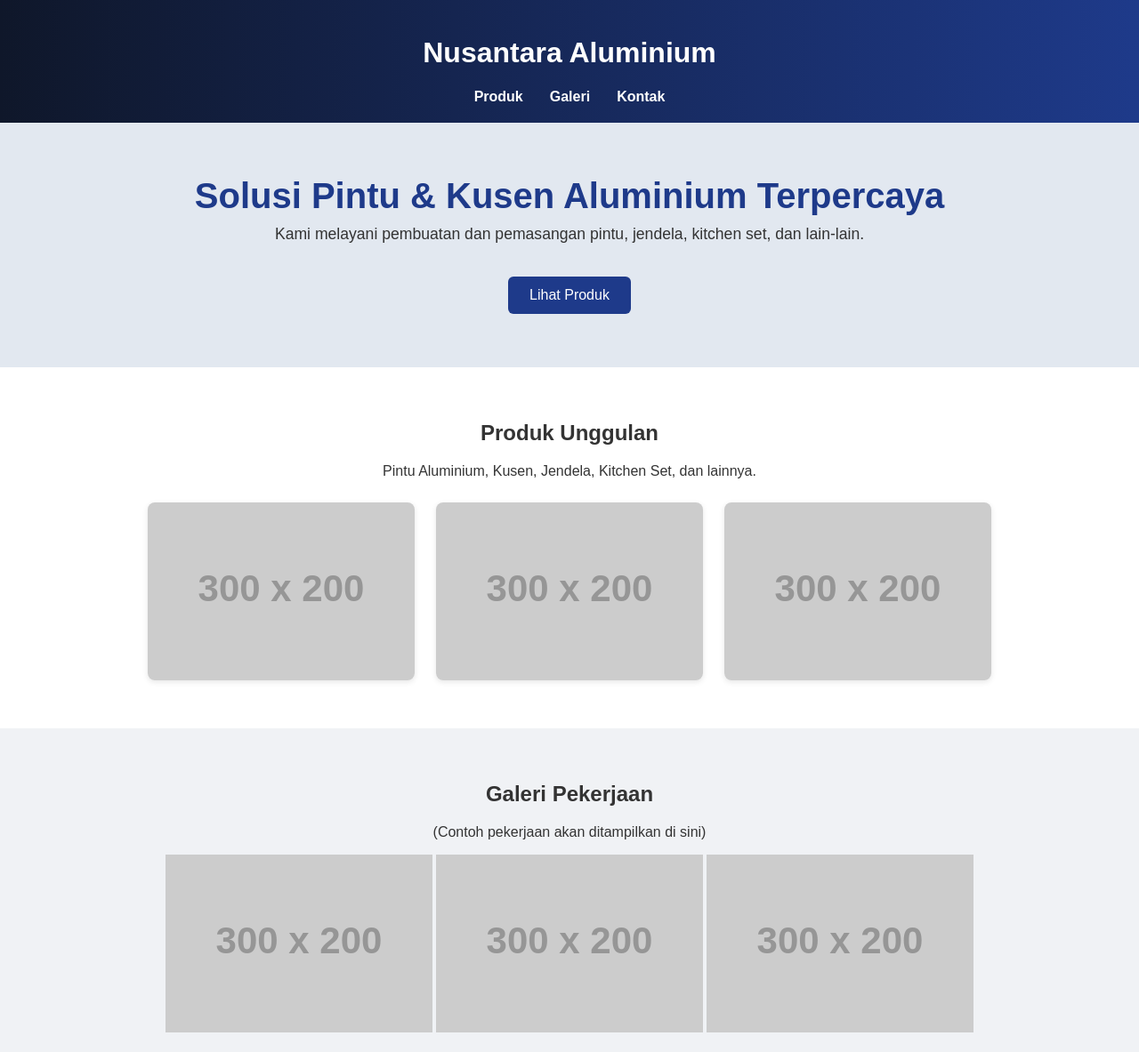
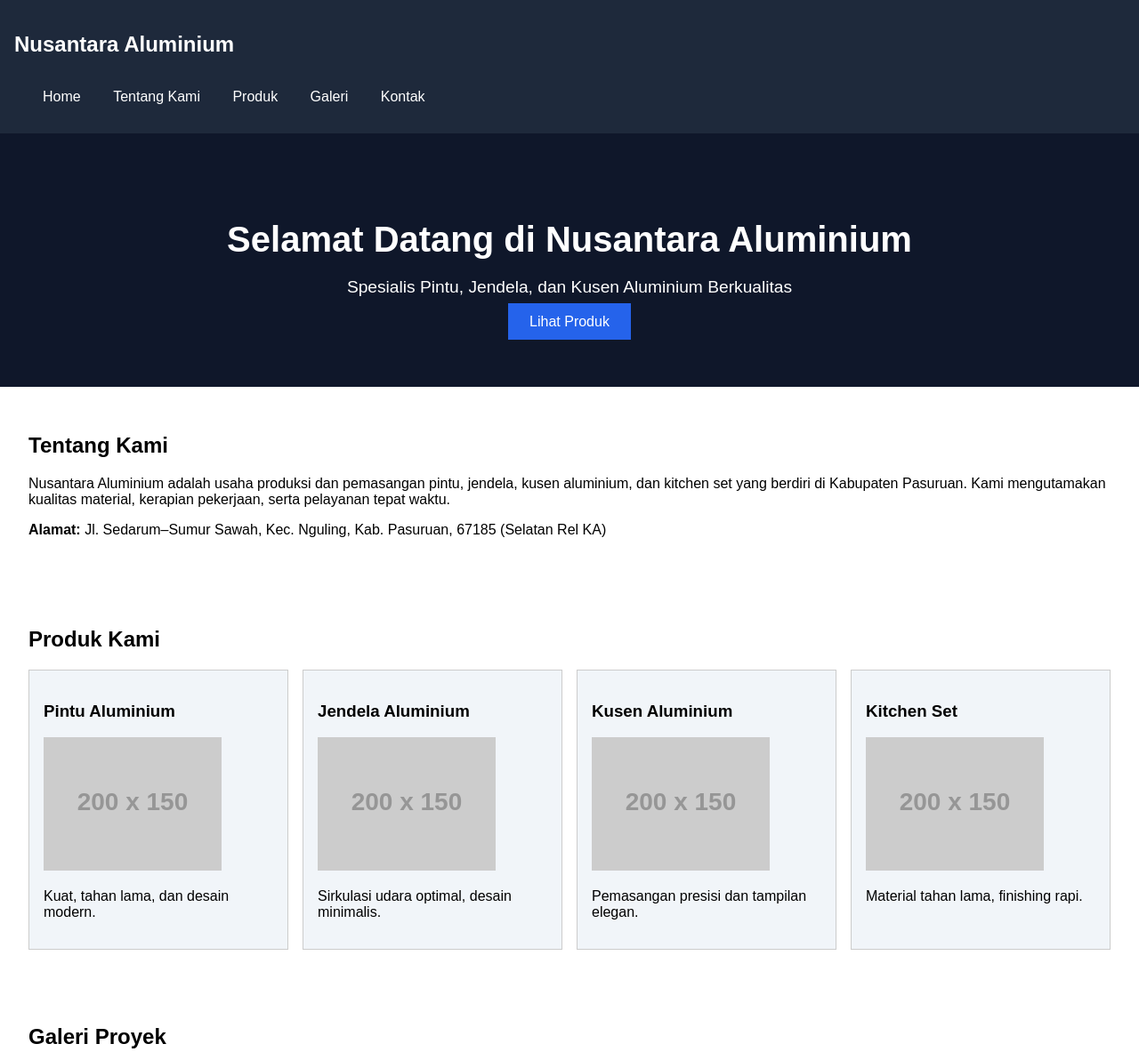
Before and after one commit to NusantaraAlumunium/nusantara.alumunium, a plain HTML site: page index.html in a window 1280 px wide. Shown: the top 1183 px of the page at 89% size. Drawn offline with Linux system fonts and the light colour scheme; placeholder pictures from the web are drawn by us.

Commit message:
Add files via upload

```diff
--- a/index.html
+++ b/index.html
@@ -2,125 +2,93 @@
 <!DOCTYPE html>
 <html lang="id">
 <head>
-  <meta charset="UTF-8" />
-  <meta name="viewport" content="width=device-width, initial-scale=1.0"/>
+  <meta charset="UTF-8">
+  <meta name="viewport" content="width=device-width, initial-scale=1">
   <title>Nusantara Aluminium</title>
   <style>
-    body {
-      font-family: sans-serif;
-      margin: 0;
-      padding: 0;
-      background-color: #f0f2f5;
-      color: #333;
-    }
-    header {
-      background: linear-gradient(to right, #0f172a, #1e3a8a);
-      color: white;
-      padding: 20px 40px;
-      text-align: center;
-    }
-    nav {
-      display: flex;
-      justify-content: center;
-      gap: 30px;
-      margin-top: 15px;
-    }
-    nav a {
-      color: white;
-      text-decoration: none;
-      font-weight: bold;
-    }
-    .hero {
-      background-color: #e2e8f0;
-      padding: 60px 20px;
-      text-align: center;
-    }
-    .hero h1 {
-      margin: 0;
-      font-size: 2.5em;
-      color: #1e3a8a;
-    }
-    .hero p {
-      font-size: 1.1em;
-      margin-top: 10px;
-    }
-    .button {
-      margin-top: 20px;
-      background: #1e3a8a;
-      color: white;
-      padding: 12px 24px;
-      border: none;
-      border-radius: 6px;
-      cursor: pointer;
-      font-size: 1em;
-    }
-    .section {
-      padding: 40px 20px;
-      text-align: center;
-    }
-    .products, .contact {
-      background-color: white;
-    }
-    .products img {
-      width: 100%;
-      max-width: 300px;
-      margin: 10px;
-      border-radius: 8px;
-      box-shadow: 0 2px 6px rgba(0,0,0,0.1);
-    }
-    footer {
-      background: #0f172a;
-      color: white;
-      text-align: center;
-      padding: 20px;
-      font-size: 0.9em;
-    }
+    body { font-family: Arial, sans-serif; margin: 0; padding: 0; }
+    header, nav, footer { background: #1e293b; color: white; padding: 1em; }
+    nav a { margin: 0 1em; color: white; text-decoration: none; }
+    section { padding: 2em; }
+    .hero { background: #0f172a; color: white; text-align: center; padding: 4em 2em; }
+    .hero h1 { font-size: 2.5em; margin-bottom: 0.5em; }
+    .hero p { font-size: 1.2em; }
+    .button { background: #2563eb; color: white; padding: 0.75em 1.5em; border: none; text-decoration: none; }
+    .grid { display: grid; grid-template-columns: repeat(auto-fit, minmax(200px, 1fr)); gap: 1em; }
+    .card { border: 1px solid #ccc; padding: 1em; background: #f1f5f9; }
+    footer { text-align: center; font-size: 0.9em; }
   </style>
 </head>
 <body>
+
 <header>
-    <h1>Nusantara Aluminium</h1>
+  <h2>Nusantara Aluminium</h2>
   <nav>
+    <a href="#home">Home</a>
+    <a href="#tentang">Tentang Kami</a>
     <a href="#produk">Produk</a>
     <a href="#galeri">Galeri</a>
     <a href="#kontak">Kontak</a>
   </nav>
 </header>
 
-  <div class="hero">
-    <h1>Solusi Pintu & Kusen Aluminium Terpercaya</h1>
-    <p>Kami melayani pembuatan dan pemasangan pintu, jendela, kitchen set, dan lain-lain.</p>
-    <a href="#produk"><button class="button">Lihat Produk</button></a>
+<section class="hero" id="home">
+  <h1>Selamat Datang di Nusantara Aluminium</h1>
+  <p>Spesialis Pintu, Jendela, dan Kusen Aluminium Berkualitas</p>
+  <a class="button" href="#produk">Lihat Produk</a>
+</section>
+
+<section id="tentang">
+  <h2>Tentang Kami</h2>
+  <p>Nusantara Aluminium adalah usaha produksi dan pemasangan pintu, jendela, kusen aluminium, dan kitchen set yang berdiri di Kabupaten Pasuruan. Kami mengutamakan kualitas material, kerapian pekerjaan, serta pelayanan tepat waktu.</p>
+  <p><strong>Alamat:</strong> Jl. Sedarum–Sumur Sawah, Kec. Nguling, Kab. Pasuruan, 67185 (Selatan Rel KA)</p>
+</section>
+
+<section id="produk">
+  <h2>Produk Kami</h2>
+  <div class="grid">
+    <div class="card">
+      <h3>Pintu Aluminium</h3>
+      <img src="https://via.placeholder.com/200x150" alt="Pintu">
+      <p>Kuat, tahan lama, dan desain modern.</p>
     </div>
-
-  <div class="section products" id="produk">
-    <h2>Produk Unggulan</h2>
-    <p>Pintu Aluminium, Kusen, Jendela, Kitchen Set, dan lainnya.</p>
-    <div>
-      <img src="https://via.placeholder.com/300x200?text=Pintu+Aluminium" alt="Pintu Aluminium"/>
-      <img src="https://via.placeholder.com/300x200?text=Kusen+Aluminium" alt="Kusen Aluminium"/>
-      <img src="https://via.placeholder.com/300x200?text=Kitchen+Set" alt="Kitchen Set"/>
+    <div class="card">
+      <h3>Jendela Aluminium</h3>
+      <img src="https://via.placeholder.com/200x150" alt="Jendela">
+      <p>Sirkulasi udara optimal, desain minimalis.</p>
+    </div>
+    <div class="card">
+      <h3>Kusen Aluminium</h3>
+      <img src="https://via.placeholder.com/200x150" alt="Kusen">
+      <p>Pemasangan presisi dan tampilan elegan.</p>
+    </div>
+    <div class="card">
+      <h3>Kitchen Set</h3>
+      <img src="https://via.placeholder.com/200x150" alt="Kitchen Set">
+      <p>Material tahan lama, finishing rapi.</p>
     </div>
   </div>
+</section>
 
-  <div class="section galeri" id="galeri">
-    <h2>Galeri Pekerjaan</h2>
-    <p>(Contoh pekerjaan akan ditampilkan di sini)</p>
-    <div>
-      <img src="https://via.placeholder.com/300x200?text=Proyek+1" alt="Proyek 1"/>
-      <img src="https://via.placeholder.com/300x200?text=Proyek+2" alt="Proyek 2"/>
-      <img src="https://via.placeholder.com/300x200?text=Proyek+3" alt="Proyek 3"/>
+<section id="galeri">
+  <h2>Galeri Proyek</h2>
+  <div class="grid">
+    <img src="https://via.placeholder.com/200x150" alt="Proyek 1">
+    <img src="https://via.placeholder.com/200x150" alt="Proyek 2">
+    <img src="https://via.placeholder.com/200x150" alt="Proyek 3">
   </div>
-  </div>
+</section>
 
-  <div class="section contact" id="kontak">
+<section id="kontak">
   <h2>Kontak Kami</h2>
-    <p>📞 0822-3185-9986</p>
-    <p>📍 Jl. Sedarum - Sumur Sawah, Kec. Nguling, Kab. Pasuruan (Selatan Rel KA)</p>
-  </div>
+  <p><strong>Nama Usaha:</strong> Nusantara Aluminium</p>
+  <p><strong>No. WA:</strong> <a href="https://wa.me/6282231859986">0822-3185-9986</a></p>
+  <p><strong>Alamat:</strong> Jl. Sedarum–Sumur Sawah, Nguling – Pasuruan</p>
+</section>
 
 <footer>
-    © 2025 Nusantara Aluminium. All rights reserved.
+  &copy; 2025 Nusantara Aluminium
 </footer>
+
 </body>
 </html>
```
Lines whose indentation alone changed are shown as unchanged.
